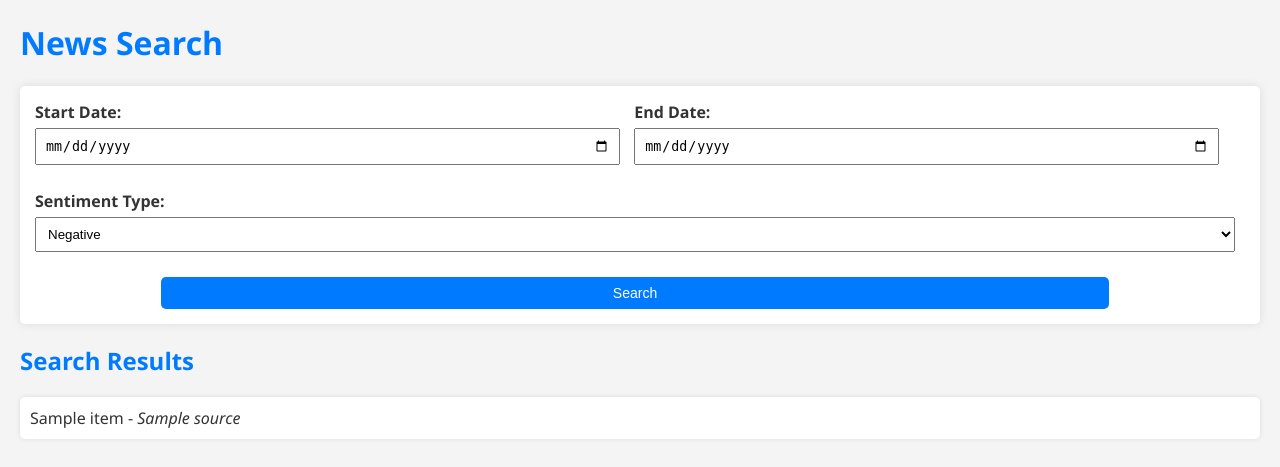
After one commit to Pranav-Tiwari-Epi/News-Vibe, a Python web app: template templates/search_display.html in a window 1280 px wide. The commit adds this page. Shown: the top 467 px of the page. Run offline with Jinja, Linux system fonts and the light colour scheme; the template is opened without the code that fills it: most values are stand-ins (such as "Sample title", 1, 10 or a date in 2020).

Commit message:
Updated few files

```diff
--- a/templates/news_item.html
+++ b/templates/news_item_display.html
@@ -1,5 +1,3 @@
-<!-- templates/news_item.html -->
-
 <!DOCTYPE html>
 <html lang="en">
 <head>
--- /dev/null
+++ b/templates/search_display.html
@@ -0,0 +1,168 @@
+<!DOCTYPE html>
+<html lang="en">
+
+<head>
+    <meta charset="UTF-8">
+    <meta name="viewport" content="width=device-width, initial-scale=1.0">
+    <title>News Search</title>
+    <style>
+        body {
+            font-family: 'Segoe UI', Tahoma, Geneva, Verdana, sans-serif;
+            margin: 20px;
+            background-color: #f4f4f4;
+            color: #333;
+        }
+
+        h1, h2 {
+            color: #007bff;
+        }
+
+        form {
+            margin-bottom: 20px;
+            background-color: #fff;
+            padding: 15px;
+            border-radius: 5px;
+            box-shadow: 0 0 10px rgba(0, 0, 0, 0.1);
+            display: flex;
+            flex-wrap: wrap;
+            flex-direction: column;
+            gap: 15px;
+            transition: transform 0.3s ease;
+        }
+        .upper {
+            flex-direction: row;
+        }
+        .upper div{
+            display: inline-block;
+            width: calc(50% - 10px);
+        }
+
+        form:hover {
+            transform: scale(1.02);
+        }
+
+        label {
+            display: block;
+            margin-bottom: 5px;
+            font-weight: bold;
+        }
+
+        input, select {
+            padding: 8px;
+            width: calc(100% - 10px);
+            margin-bottom: 10px;
+            box-sizing: border-box;
+            transition: box-shadow 0.3s ease;
+        }
+
+        input:focus, select:focus {
+            box-shadow: 0 0 5px #007bff;
+        }
+
+        button {
+            padding: 8px;
+            font-size: 14px;
+            background-color: #007bff;
+            color: #fff;
+            border: none;
+            cursor: pointer;
+            border-radius: 5px;
+            transition: background-color 0.3s ease, transform 0.3s ease;
+            width: calc(100% - 10px);
+        }
+
+        button:hover {
+            background-color: #0056b3;
+            transform: scale(1.05);
+        }
+
+        .btn-div{
+            align-self: center;
+            width: calc(80% - 10px);
+        }
+
+        ul {
+            list-style-type: none;
+            padding: 0;
+        }
+
+        a {
+            text-decoration: none;
+            color: #333;
+        }
+
+        li {
+            margin-bottom: 10px;
+            background-color: #fff;
+            padding: 10px;
+            border-radius: 5px;
+            box-shadow: 0 0 5px rgba(0, 0, 0, 0.1);
+            transition: transform 0.3s ease;
+        }
+
+        li:hover {
+            transform: scale(1.02);
+        }
+    </style>
+</head>
+
+<body>
+    <h1>News Search</h1>
+    <form id="searchForm" action="" method="POST" onsubmit="return validateForm()">
+        <div class="upper">
+            <div>
+                <label for="start_date">Start Date:</label>
+                <input type="date" name="start_date" id="start_date" required>
+            </div>
+            <div>
+                <label for="end_date">End Date:</label>
+                <input type="date" name="end_date" id="end_date" required>
+            </div>
+        </div>
+        <div class="lower">
+            <label for="type">Sentiment Type:</label>
+            <select name="type" id="type">
+                <option value="Neg">Negative</option>
+                <option value="Pos">Positive</option>
+                <option value="Neutral">Neutral</option>
+            </select>
+        </div>
+        <div class="btn-div">
+            <button type="submit">Search</button>
+        </div>
+    </form>
+    {% if error %}
+        <div class="error-container">
+            <p>Error: {{ error }}</p>
+        </div>
+    {% endif %}
+    {% if items %}
+    <h2>Search Results</h2>
+    {% endif %}
+    <ul>
+        {% for item in items %}
+        <a href="{{ item.url }}">
+            <li>{{ item.title }} - <em>{{ item.source }}</em></li>
+        </a>
+        {% endfor %}
+    </ul>
+
+    <script>
+        function validateForm() {
+            var startDate = document.getElementById('start_date').value;
+            var endDate = document.getElementById('end_date').value;
+
+            if (startDate === "" || endDate === "") {
+                alert("Please select both start and end dates.");
+                return false;
+            } else if (startDate > endDate) {
+                alert("End date should be equal to or later than the start date.");
+                return false;
+            }
+
+            return true;
+        }
+    </script>
+</body>
+
+</html>
```
Also changed, not shown: app.py (+6 -5 lines), logger.py (added, +19 -0 lines), news.py (deleted, +0 -106 lines), routes_api.py (added, +72 -0 lines), routes_frontend.py (added, +67 -0 lines), templates/index.html (+10 -155 lines), templates/news_list.html (added, +79 -0 lines), 2 other files.
